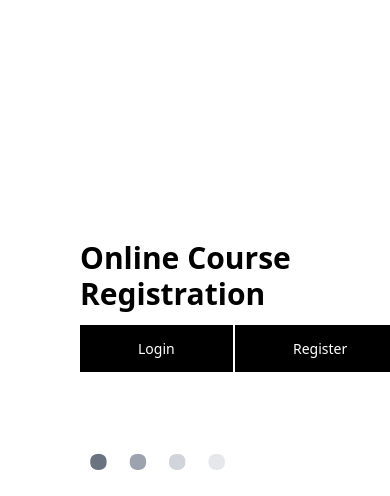
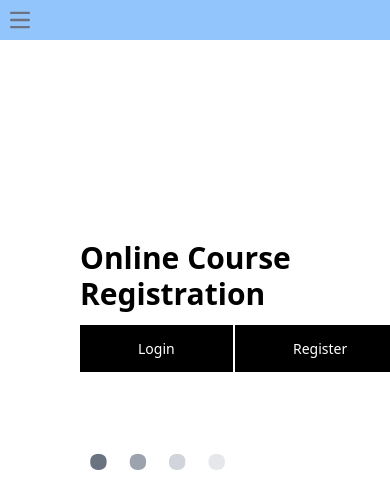
Before and after one commit to asigba/Online-Course-Registration, a Flask app: page / in a window 390 px wide. Shown: the top 496 px of the page. Run offline with Flask 3, Linux system fonts and the light colour scheme.

Commit message:
fixed button and added navbar

```diff
--- a/src/static/dist/css/output.css
+++ b/src/static/dist/css/output.css
@@ -554,6 +554,18 @@ video {
   display: none;
 }
 
+.sr-only {
+  position: absolute;
+  width: 1px;
+  height: 1px;
+  padding: 0;
+  margin: -1px;
+  overflow: hidden;
+  clip: rect(0, 0, 0, 0);
+  white-space: nowrap;
+  border-width: 0;
+}
+
 .static {
   position: static;
 }
@@ -574,6 +586,10 @@ video {
   display: flex;
 }
 
+.inline-flex {
+  display: inline-flex;
+}
+
 .table {
   display: table;
 }
@@ -586,8 +602,28 @@ video {
   height: 20rem;
 }
 
+.h-10 {
+  height: 2.5rem;
+}
+
+.h-5 {
+  height: 1.25rem;
+}
+
+.w-10 {
+  width: 2.5rem;
+}
+
+.w-5 {
+  width: 1.25rem;
+}
+
 .grid-cols-2 {
   grid-template-columns: repeat(2, minmax(0, 1fr));
+}
+
+.items-center {
+  align-items: center;
 }
 
 .justify-center {
@@ -598,6 +634,10 @@ video {
   gap: 0.75rem;
 }
 
+.rounded-lg {
+  border-radius: 0.5rem;
+}
+
 .border {
   border-width: 1px;
 }
@@ -621,9 +661,13 @@ video {
   background-color: rgb(59 130 246 / var(--tw-bg-opacity));
 }
 
-.bg-black {
+.bg-blue-300 {
   --tw-bg-opacity: 1;
-  background-color: rgb(0 0 0 / var(--tw-bg-opacity));
+  background-color: rgb(147 197 253 / var(--tw-bg-opacity));
+}
+
+.p-2 {
+  padding: 0.5rem;
 }
 
 .px-14 {
--- a/src/templates/index.html
+++ b/src/templates/index.html
@@ -7,6 +7,14 @@
     <link rel="stylesheet" href="{{url_for('static',filename='dist/css/output.css')}}">
 </head>
 <body>
+    <nav class="bg-blue-300">
+        <button data-collapse-toggle="navbar-default" type="button" class="inline-flex items-center p-2 w-10 h-10 justify-center text-sm text-gray-500 rounded-lg md:hidden hover:bg-gray-100 focus:outline-none focus:ring-2 focus:ring-gray-200 dark:text-gray-400 dark:hover:bg-gray-700 dark:focus:ring-gray-600" aria-controls="navbar-default">
+            <span class="sr-only">Open main menu</span>
+            <svg class="w-5 h-5" aria-hidden="true" xmlns="http://www.w3.org/2000/svg" fill="none" viewBox="0 0 17 14">
+                <path stroke="currentColor" stroke-linecap="round" stroke-linejoin="round" stroke-width="2" d="M1 1h15M1 7h15M1 13h15"/>
+            </svg>
+        </button>
+    </nav>
     <div class="fixed top-60 h-80 w-1000 left-20">
         <h1 class="text-3xl font-sans font-semibold">Online Course Registration</h1><br>
         <div class="grid grid-cols-2">
```
Also changed, not shown: other parts of src/static/dist/css/output.css (+41 -14 lines).
